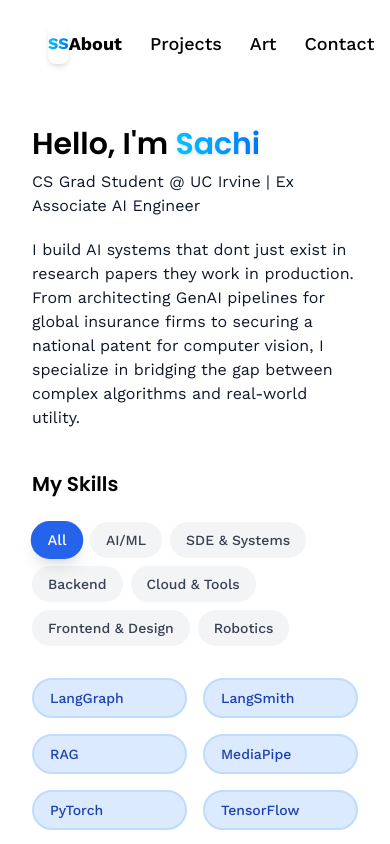
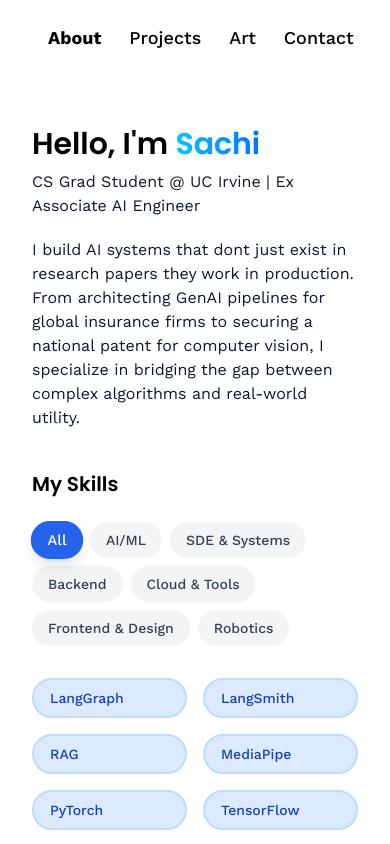
Before and after one commit to pysac17/portfolio, a React (Vite) app: page /about in a window 390 px wide. Shown: the top 844 px of the page. Built offline with nearby package versions, Linux system fonts and the light colour scheme.

Commit message:
Fix timeline

```diff
--- a/src/components/Navbar.jsx
+++ b/src/components/Navbar.jsx
@@ -7,7 +7,7 @@ const Navbar = () => {
   };
   return (
     <header className="fixed top-0 left-0 right-0 z-[100] flex justify-between items-center px-12 py-6" style={{ backgroundColor: 'rgba(255, 255, 255, 0.4)', backdropFilter: 'blur(12px)' }}>
-      <NavLink to="/about" className="w-10 h-10 rounded-lg bg-white items-center justify-center flex font-bold shadow-md" onClick={handleNavClick}>
+      <NavLink to="/about" className="hidden md:flex w-10 h-10 rounded-lg bg-white items-center justify-center font-bold shadow-md" onClick={handleNavClick}>
         <p className="blue-gradient_text">
           SS
         </p>
--- a/src/pages/About.jsx
+++ b/src/pages/About.jsx
@@ -608,8 +608,6 @@ const About = () => {
 
           {/* Mobile: Only Detailed Cards */}
           <div className='md:hidden space-y-6'>
-            <h3 className='text-xl font-semibold text-gray-800'>📋 Experience Timeline</h3>
-
             {/* Mobile Detailed Cards */}
             <div className='space-y-6'>
               {detailedCards.map((item, index) => (
```
